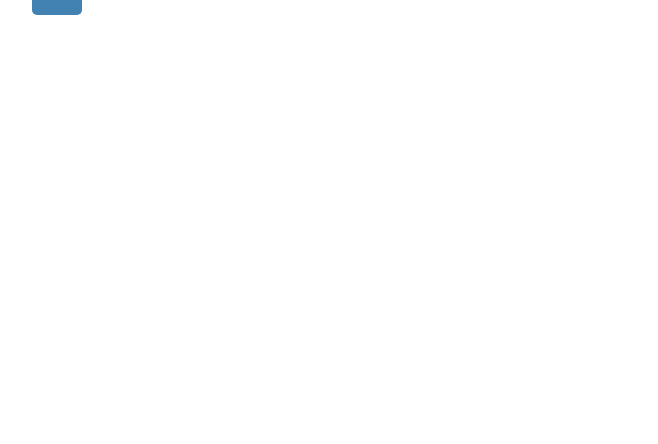
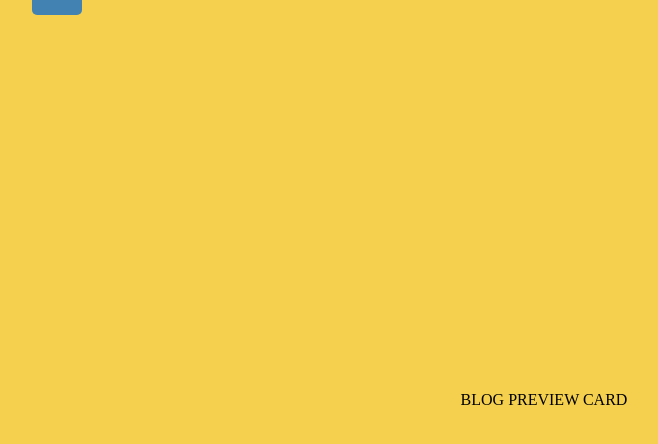
Before and after one commit to alexanderivanov2/frontend-mentor, a Vue app: page /newbie/blog-preview-card in a window 1280 px wide. Before the commit this address had no page. Shown: the top 444 px of the page, without its empty margins (96-754 px from the left). Built offline with nearby package versions, Linux system fonts and the light colour scheme.

Commit message:
initial setup of blog preview card

```diff
--- a/src/assets/constants/homePageConstants/newbieCardsConstants.js
+++ b/src/assets/constants/homePageConstants/newbieCardsConstants.js
@@ -3,6 +3,11 @@
 // 2 - Junior
 
 const newbieCardsList = [
+    {
+        cardName: 'Blog Preview Card',
+        routeName: 'BlogPreviewCard',
+        difficulty: 1,
+    },
     {
         cardName: 'Social Links Profile',
         routeName: 'SocialLinksProfileCard',
--- /dev/null
+++ b/src/assets/styles/components/newbie/_blogPreviewCard.scss
@@ -0,0 +1,3 @@
+.blog-preview-card {
+
+}
--- a/src/assets/styles/components/newbie/_newbie.scss
+++ b/src/assets/styles/components/newbie/_newbie.scss
@@ -7,3 +7,4 @@
 @import './orderSummaryCard';
 @import './statsPreviewCard';
 @import './socialLinksProfileCard';
+@import './blogPreviewCard';
--- a/src/assets/styles/pages/_newbieCardPage.scss
+++ b/src/assets/styles/pages/_newbieCardPage.scss
@@ -78,4 +78,10 @@
         background-color: $black;
         @include center-with-flex;
     }
+
+    &.blog-preview-card-page {
+        $bg-color: #F4D04E;
+        background-color: $bg-color;
+        @include center-with-flex;
+    }
 }
--- /dev/null
+++ b/src/components/NewbieCards/BlogPreviewCard.vue
@@ -0,0 +1,3 @@
+<template>
+    BLOG PREVIEW CARD
+</template>
--- a/src/router/index.js
+++ b/src/router/index.js
@@ -54,7 +54,12 @@ const router = createRouter({
       path: '/newbie/social-links-profile-card',
       name: 'SocialLinksProfileCard',
       component: () => import('../views/NewbiePages/NewbieCardPages/NewbieSocialLinksProfileCardPage.vue')
-    }
+    },
+    {
+      path: '/newbie/blog-preview-card',
+      name: 'BlogPreviewCard',
+      component: () => import('../views/NewbiePages/NewbieCardPages/BlogPreviewCardPage.vue')
+    },
   ]
 })
 
--- /dev/null
+++ b/src/views/NewbiePages/NewbieCardPages/BlogPreviewCardPage.vue
@@ -0,0 +1,12 @@
+<template>
+    <NewbieCardPage class="blog-preview-card-page">
+        <BlogPreviewCard />
+    </NewbieCardPage>
+</template>
+
+<script setup lang="ts">
+import NewbieCardPage from './NewbieCardPage.vue';
+import BlogPreviewCard from '../../../components/NewbieCards/BlogPreviewCard.vue';
+
+
+</script>
```
